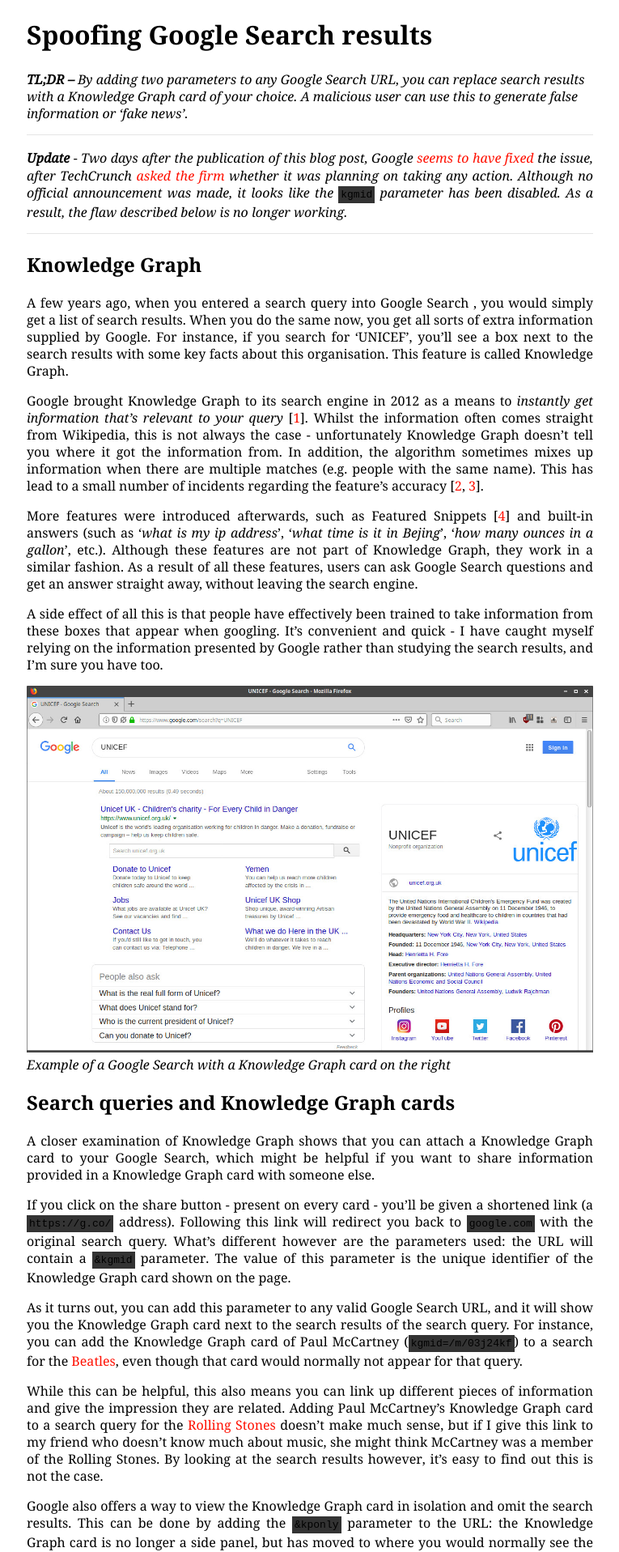
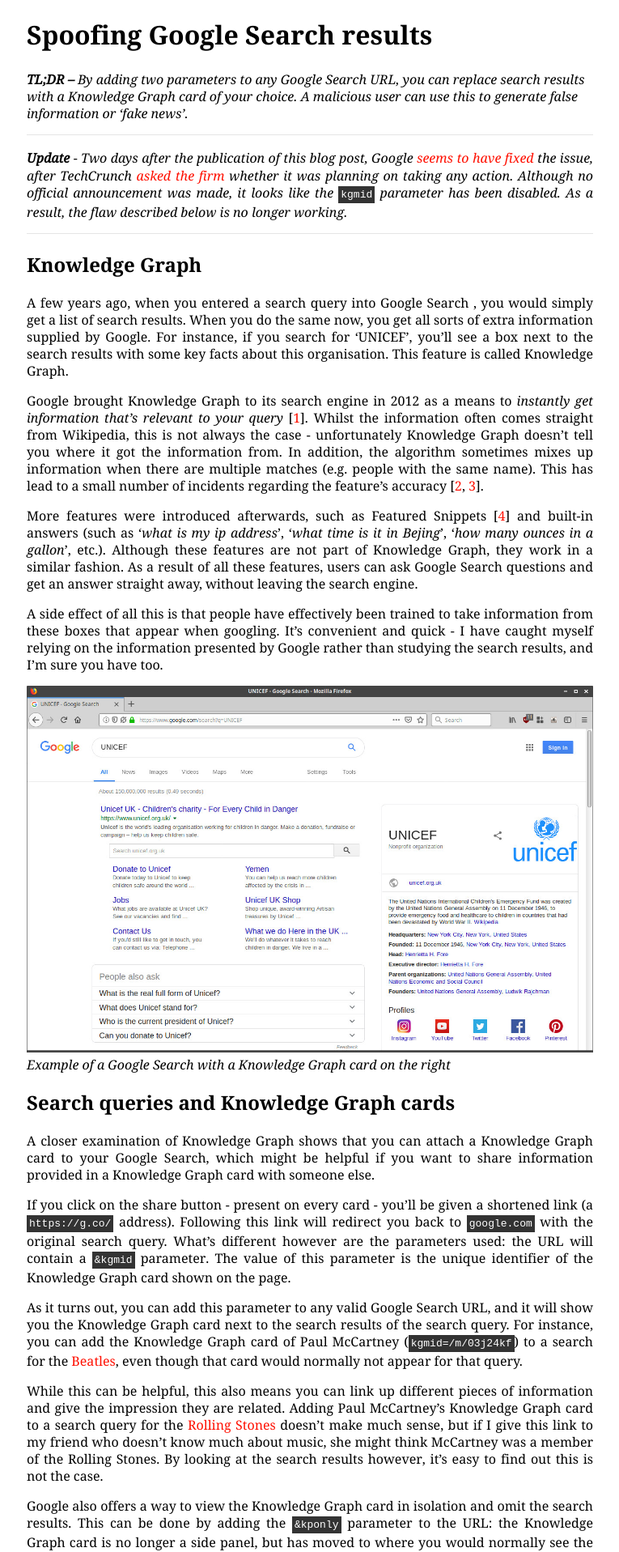
Before and after one commit to wietze/wietze.github.io, a Jekyll site: the page built from _posts/2019-01-07-spoofing-google-search-results.md, in a window 1280 px wide. Shown: the top 1917 px of the page at 81% size, without its empty margins (257-1022 px from the left). Built offline with Jekyll 4.4.1, drawn with Linux system fonts in a browser that asks for light colours; comment, search, counter and statistics services are not loaded.

Commit message:
CSS fix for Chromium browsers (thanks @wdormann)

```diff
--- a/_sass/code.scss
+++ b/_sass/code.scss
@@ -4,7 +4,7 @@
 
 code {
     background: var(--code-bg-color);
-    color: contrast-color(var(--code-bg-color));
+    color: #fff; /* contrast-color(var(--code-bg-color)); */
     padding: 3px;
     display: inline-block;
     max-width: 100%;
```
